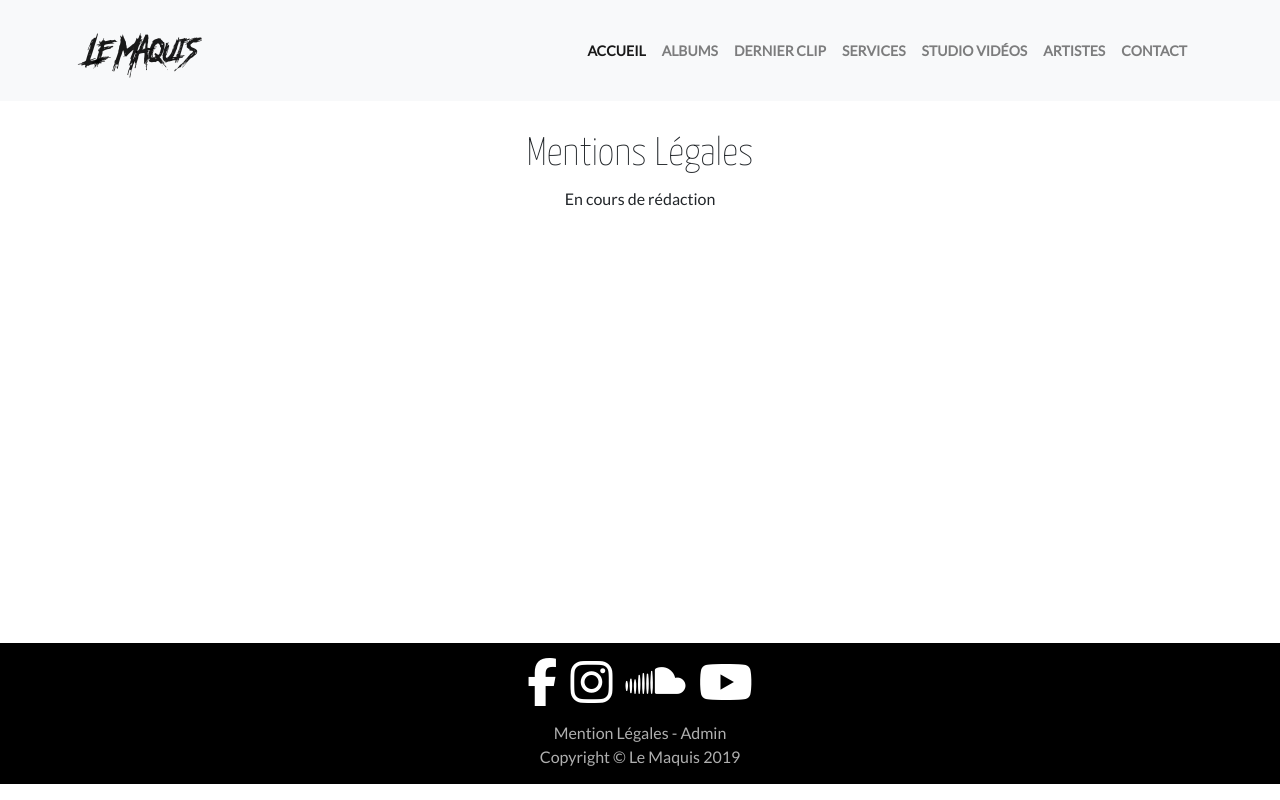
After one commit to Zalene/LeMaquis, a Symfony app: template templates/maquis/mentions.html.twig in a window 1280 px wide. The commit adds this page. Run offline with Twig, Linux system fonts and the light colour scheme; the template is opened without the code that fills it, so the values that code supplies are empty; some libraries are stand-ins or nearby versions.

Commit message:
Commit pré prod

```diff
--- a/public/css/style.css
+++ b/public/css/style.css
@@ -94,6 +94,10 @@ footer p {
     font-size: 13px;
 }
 
+.title-page {
+    margin-top: 30px;
+}
+
 /***** MENU *****/
 .navbar .navbar-brand {
     font-family: 'Another_America';
@@ -120,14 +124,6 @@ footer p {
     top: 0;
     left: 0;
 }
-
-.one-artiste {
-    padding-top: 101px;
-}
-
-/*div:target {
-    padding-top: 101px;
-}*/
 
 /***** GALLERY *****/
 .container-gallery {
--- a/templates/base.html.twig
+++ b/templates/base.html.twig
@@ -30,7 +30,7 @@
                     <a href="https://www.youtube.com/user/RabooKC2Prod" onclick="window.open(this.href); return false;" class="fab fa-youtube fa-3x"></a>
                 </div>
                 <div class="footer-link text-center">
-                    <a href="#">Mention Légales</a> -
+                    <a href={{ path('mentions') }}>Mention Légales</a> -
                     <a href="http://127.0.0.1:8000/admin">Admin</a>
                     {% if app.user %}
                     - <a href={{ path('security_logout') }}>Déconnexion</a>
--- a/templates/maquis/home.html.twig
+++ b/templates/maquis/home.html.twig
@@ -43,7 +43,7 @@
                                         <tr>
                                             <td>{% for artiste in concert.artiste %} {{ artiste }} {% endfor %}</td>
                                             <td>{{ concert.town }}</td>
-                                            <td><a href="#"><button type="button" class="btn btn-outline-info btn-concert">Infos</button></a></td>
+                                            <td><a href={{ concert.link }}><button type="button" class="btn btn-outline-info btn-concert">Infos</button></a></td>
                                         </tr>
                                     {% endfor %}
                                     </table>
@@ -238,8 +238,4 @@
         </div>
     </div>
 </div>
-
-<!-- Enlever une fois fini -->
-<!-- <a href="{{ app.request.uri }}admin">Admintest</a> -->
-
 {% endblock %}
--- /dev/null
+++ b/templates/maquis/mentions.html.twig
@@ -0,0 +1,14 @@
+{% extends 'base.html.twig' %}
+
+{% block body %}
+
+{% include 'parts/menu.html.twig' %}
+
+<div class="container title-page">
+    <h1 class="text-center">Mentions Légales</h1>
+</div>
+<div class="container">
+    <p class="text-center">En cours de rédaction</p>
+</div>
+
+{% endblock %}
--- a/templates/security/login.html.twig
+++ b/templates/security/login.html.twig
@@ -4,7 +4,7 @@
 
 {% include 'parts/menu.html.twig' %}
 
-<div class="container">
+<div class="container title-page">
     <h1 class="text-center">Connexion</h1>
 </div>
 <div class="form-inscription container">
--- a/templates/security/registration.html.twig
+++ b/templates/security/registration.html.twig
@@ -4,7 +4,7 @@
 
 {% include 'parts/menu.html.twig' %}
 
-<div class="container">
+<div class="container title-page">
     <h1 class="text-center">Inscription</h1>
 </div>
 <div class="form-inscription container">
```
Also changed, not shown: src/Controller/MaquisController.php (+8 -0 lines), src/Entity/Concert.php (+17 -0 lines), src/Migrations/Version20190906133406.php (added, +35 -0 lines), 1 other file.
